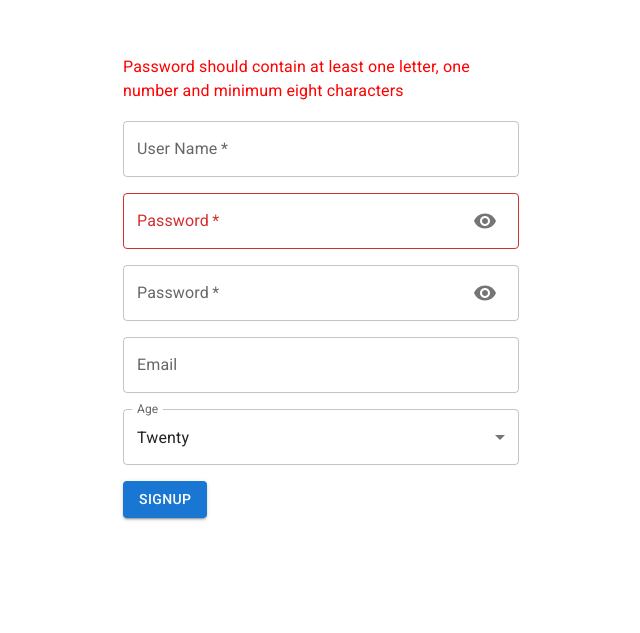
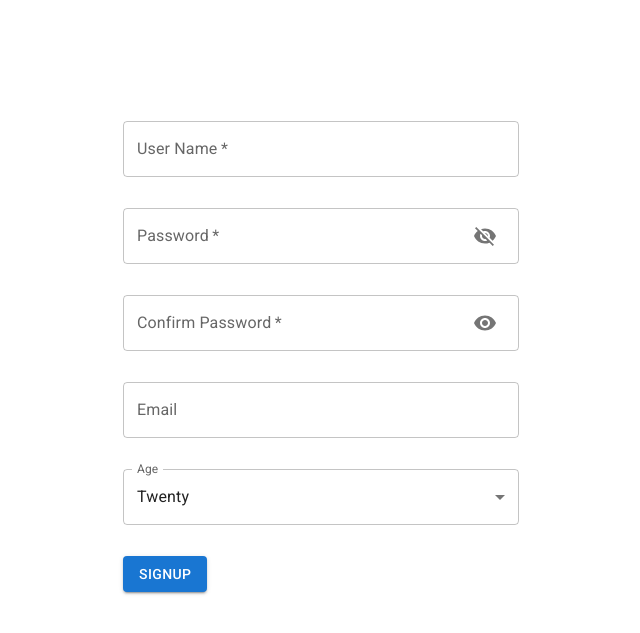
Before and after one commit to JanessaTech/new-to-do-mui, a React (Create React App) app in the folder front-end/to-do/: page /signup in a window 1280 px wide. Shown: the part 105-738 px from the top of the page, without its empty margins (319-959 px from the left). Built offline with nearby package versions, Linux system fonts and the light colour scheme.

Commit message:
refactor code for form validation

```diff
--- a/front-end/to-do/src/App.js
+++ b/front-end/to-do/src/App.js
@@ -4,11 +4,11 @@ import {
   Routes,
   Route
 } from 'react-router-dom'
-import Signup from "./components/Signup";
 import NoPage from "./components/NoPage";
 import Profile from "./components/Profile";
 import Todo from "./components/Todo";
 import Home from "./components/Home";
+import SignupForm from "./components/SignupForm";
 
 function App() {
   return (
@@ -16,7 +16,7 @@ function App() {
             <Routes>
                 <Route path="/" element={<Login />}/>
                 <Route path="login" element={<Login/>}/>
-                <Route path="signup" element={<Signup/>}/>
+                <Route path="signup" element={<SignupForm/>}/>
                 <Route path="home" element={<Home/>}>
                   <Route index element={<Profile/>} />
                   <Route path="profile" element={<Profile/>}></Route>
--- a/front-end/to-do/src/components/AddDialog.js
+++ b/front-end/to-do/src/components/AddDialog.js
@@ -1,5 +1,5 @@
 import { Avatar, Box, Button, Dialog, DialogActions, DialogContent, DialogTitle, TextField, Typography } from '@mui/material'
-import React from 'react'
+import React, { useEffect } from 'react'
 import PaperComponent from './PaperComponent'
 import { red } from '@mui/material/colors'
 
--- a/front-end/to-do/src/components/DeleteDialog.js
+++ b/front-end/to-do/src/components/DeleteDialog.js
@@ -1,4 +1,4 @@
-import { Avatar, Button, Dialog, DialogActions, DialogContent, DialogTitle, Typography } from '@mui/material'
+import { Avatar, Box, Button, Dialog, DialogActions, DialogContent, DialogTitle, Typography } from '@mui/material'
 import { red } from '@mui/material/colors'
 import React from 'react'
 import PaperComponent from './PaperComponent'
--- a/front-end/to-do/src/components/Signup.js
+++ b/front-end/to-do/src/components/Signup.js
@@ -1,39 +1,29 @@
 import React from 'react'
 import Box from '@mui/material/Box';
 import TextField from '@mui/material/TextField';
-import { Button, Container, CssBaseline, FormControl, IconButton, InputAdornment, InputLabel, MenuItem, OutlinedInput, Select } from '@mui/material';
+import { Button, Container, CssBaseline, FormControl, FormHelperText, IconButton, InputAdornment, InputLabel, MenuItem, OutlinedInput, Select } from '@mui/material';
 import { Visibility, VisibilityOff } from '@mui/icons-material';
 import { useEffect } from 'react';
 import axios from 'axios';
 import {useNavigate} from 'react-router-dom';
 
 
-export default function Signup() {
+export default function Signup({
+    register,
+    formHandleSubmit,
+    errors,
+  }) {
     const navigate = useNavigate();
     const [state, setState] = React.useState({
-        name: '',
-        inValidName: false,
-        showPassword1: false,
-        showPassword2: false,
-        password1: '',
-        password2: '',
-        inValidPassword: false,
-        mismatched: false,
+        showPassword: false,
+        showPasswordConfirm: false,
         errorMsg: '',
-        inValidEmail: false,
-        email: '',
         age: 20
     })
 
-    const handleSignup = (e) => {
-        e.preventDefault()
-        console.log('inValidUserName=', state.inValidName)
-        console.log('inValidPassword=', state.inValidPassword)
-        console.log('mismatched=', state.mismatched)
-        console.log('inValidEmail=', state.inValidEmail)
-        if (state.inValidName || state.inValidPassword ||state. mismatched || state.inValidEmail) return
-        console.log(`signup. username=${state.name}, password=${state.password1}, email=${state.email}, age=${state.age}`)
-
+    const handleSignup = (data) => {
+        console.log(data)
+        /*
         const signup = {
             name : state.name,
             password : state.password1,
@@ -57,118 +47,25 @@ export default function Signup() {
                     ...state,
                     errorMsg: err.response.data.message
                 })
-            })
-
-    }
-    const handleNameChange = (e) => {
-        e.preventDefault()
-        if (e.target.value.length > 10) {
-            setState({
-                ...state,
-                errorMsg: 'The length of user name should be not greater than 10',
-                inValidName: true,
-                name: e.target.value
-            })
-        } else {
-            setState({
-                ...state,
-                errorMsg: '',
-                inValidName: false,
-                name: e.target.value
-            })
-        }
+            })*/
     }
 
-    const handleClickShowPassword1 = (e) => {
+    const handleAgeChange = event => {
+        setState({...state, age: event.target.value});
+    }
+
+    const handleClickShowPassword = (e) => {
         e.preventDefault()
         setState({
             ...state,
-            showPassword1: !state.showPassword1
+            showPassword: !state.showPassword
         })
     }
-    const handleClickShowPassword2 = (e) => {
+    const handleClickShowPasswordConfirm = (e) => {
         e.preventDefault()
         setState({
             ...state,
-            showPassword2: !state.showPassword2
-        })
-    }
-
-    const handleEmailChange = (e) => {
-        e.preventDefault()
-        setState({
-            ...state,
-           email: e.target.value
-        })
-    }
-    const handlePassword1Change = (e) => {
-        e.preventDefault()
-        setState({
-            ...state,
-            password1: e.target.value
-        })
-    }
-    const handlePassword2Change = (e) => {
-        e.preventDefault()
-        if (e.target.value !== state.password1) {
-            setState({
-                ...state,
-                errorMsg: 'Password is not matched',
-                mismatched: true,
-                password2: e.target.value
-            })
-        } else {
-            setState({
-                ...state,
-                errorMsg:'',
-                mismatched: false,
-                password2: e.target.value
-            })
-        }
-    }
-
-    const validateEmail = () => {
-        const emailRegex = /^[A-Z0-9._%+-]+@[A-Z0-9.-]+\.[A-Z]{2,}$/i;
-        if (state.email.length > 0 && !emailRegex.test(state.email)) {
-            setState({
-                ...state,
-                inValidEmail: true,
-                errorMsg: 'Please input valid email'
-            })
-        } else {
-            setState({
-                ...state,
-                inValidEmail: false,
-                errorMsg: ''
-            })
-        }
-    }
-
-    const validatePassword = () => {
-        const passRegex = /^(?=.*[A-Za-z])(?=.*\d)[A-Za-z\d]{8,}$/
-        if (!passRegex.test(state.password1)) {
-            setState({
-                ...state,
-                errorMsg:'Password should contain at least one letter, one number and minimum eight characters',
-                inValidPassword: true
-            })
-        }else {
-            setState({
-                ...state,
-                errorMsg:'',
-                inValidPassword: false
-            })
-        }
-    }
-
-    useEffect(() => validateEmail(), [state.email])
-    useEffect(() => validatePassword(), [state.password1])
-
-    const handleAgeChange = (e) => {
-        e.preventDefault()
-        setState({
-            ...state,
-            age: e.target.value
+            showPasswordConfirm: !state.showPasswordConfirm
         })
     }
 
@@ -176,10 +73,10 @@ export default function Signup() {
         <Container maxWidth='xs'>
             <CssBaseline/>
             <Box sx={{display: 'flex'}}>
-                <Box component='form' onSubmit={handleSignup}
+                <Box component='form' onSubmit={formHandleSubmit(handleSignup)}
                 sx={{ mt: 20, width:1,
                     '& .MuiTextField-root,& .MuiFormControl-root': {
-                    mb: 2
+                    mb: 1
                     }
                   }}
                 noValidate autoComplete='off'
@@ -188,71 +85,91 @@ export default function Signup() {
                         {state.errorMsg}
                     </Box>
                     <TextField
+                        id='name'
+                        name='name'
                         label='User Name'
-                        variant="outlined"
-                        color='primary'
-                        error={state.inValidName}
-                        fullWidth
-                        required
-                        onChange={handleNameChange}
-                    ></TextField>
-                    <FormControl variant="outlined" fullWidth color='primary' required error={state.inValidPassword}>
-                        <InputLabel htmlFor="outlined-adornment-password">Password</InputLabel>
-                        <OutlinedInput
-                            id='password1'
-                            aria-label='toggle password visibility'
-                            label='Password'
-                            type={state.showPassword1 ? 'text': 'password'}
-                            endAdornment={
-                                <InputAdornment position='end'>
-                                    <IconButton onClick={handleClickShowPassword1}>
-                                        {state.showPassword1 ? <VisibilityOff/>: <Visibility /> }
-                                    </IconButton>
-                                </InputAdornment>}
-                            onChange={handlePassword1Change}
-                            />
-                    </FormControl>
-                    <FormControl variant="outlined" fullWidth color='primary' required error={state.mismatched}>
-                        <InputLabel htmlFor="outlined-adornment-password-again">Password</InputLabel>
-                        <OutlinedInput
-                            id='password2'
-                            aria-label='toggle password visibility'
-                            label='Password'
-                            type={state.showPassword2 ? 'text': 'password'}
-                            endAdornment={
-                                <InputAdornment position='end'>
-                                    <IconButton onClick={handleClickShowPassword2}>
-                                        {state.showPassword2 ? <VisibilityOff/>: <Visibility /> }
-                                    </IconButton>
-                                </InputAdornment>}
-                            onChange={handlePassword2Change}
-                            />
-
-                    </FormControl>
-                    <TextField
-                        label='Email'
+                        aria-label='User Name'
+                        {...register('name')}
                         variant="outlined"
                         color='primary'
                         fullWidth
+                        required
+                        error={errors.name ? true: false}
+                        helperText={errors.name ? errors.name.message : " "}
+                    ></TextField>
+                    <FormControl variant="outlined" fullWidth color='primary' required error={errors.password ? true: false}>
+                        <InputLabel htmlFor="outlined-adornment-password">Password</InputLabel>
+                        <OutlinedInput
+                            id='password'
+                            name="password"
+                            aria-label='toggle password visibility'
+                            label='Password'
+                            {...register('password')}
+                            type={state.showPassword ? 'text': 'password'}
+                            endAdornment={
+                                <InputAdornment position='end'>
+                                    <IconButton onClick={handleClickShowPassword}>
+                                        {state.showPassword ?  <Visibility />: <VisibilityOff/>}
+                                    </IconButton>
+                                </InputAdornment>}
+                            />
+                            <FormHelperText id="password-helper-text">
+                                {errors.password ? errors.password.message : " "}
+                            </FormHelperText>
+                    </FormControl>
+                    <FormControl variant="outlined" fullWidth color='primary' required error={errors.passwordConfirm ? true: false}>
+                        <InputLabel htmlFor="outlined-adornment-passwordConfirm">Confirm Password</InputLabel>
+                        <OutlinedInput
+                            id='passwordConfirm'
+                            name='passwordConfirm'
+                            label='Confirm Password'
+                            aria-label='toggle passwordConfirm visibility'
+                            {...register('passwordConfirm')}
+                            type={state.showPasswordConfirm ? 'text': 'password'}
+                            endAdornment={
+                                <InputAdornment position='end'>
+                                    <IconButton onClick={handleClickShowPasswordConfirm}>
+                                        {state.showPasswordConfirm ? <VisibilityOff/>: <Visibility /> }
+                                    </IconButton>
+                                </InputAdornment>}
+                            />
+                            <FormHelperText id="passwordConfirm-helper-text">
+                                {errors.passwordConfirm ? errors.passwordConfirm.message : " "}
+                            </FormHelperText>
+                    </FormControl>
+                    <TextField
+                        id='email'
+                        name='email'
+                        label='Email'
+                        aria-label='email'
+                        {...register('email')}
                         type='email'
-                        value={state.email}
-                        error={state.inValidEmail}
-                        onChange={handleEmailChange}
+                        variant="outlined"
+                        color='primary'
+                        fullWidth
+                        error={errors.email ? true: false}
+                        helperText={errors.email ? errors.email.message : " "}
                     ></TextField>
                     <FormControl fullWidth>
                         <InputLabel id="demo-simple-select-label">Age</InputLabel>
                         <Select
                             labelId="demo-simple-select-label"
                             id="demo-simple-select"
+                            label="Age"
+                            name='age'
                             value={state.age}
-                            label="Age"
+                            {...register('age')}
                             onChange={handleAgeChange}
+                            error={errors.age ? true: false}
                         >
-                            <MenuItem value={20}>Twenty</MenuItem>
+                            <MenuItem selected  value={20}>Twenty</MenuItem>
                             <MenuItem value={30}>Thirty</MenuItem>
                             <MenuItem value={40}>Forty</MenuItem>
                             <MenuItem value={50}>Fifty</MenuItem>
                         </Select>
+                        <FormHelperText id="age-helper-text">
+                                {errors.age ? errors.age.message : " "}
+                        </FormHelperText>
                     </FormControl>
                     <Button variant="contained" type="submit">Signup</Button>
                 </Box>
--- /dev/null
+++ b/front-end/to-do/src/components/SignupForm.js
@@ -0,0 +1,33 @@
+import { useForm } from "react-hook-form"
+import React from 'react'
+import * as yup from "yup"
+import { yupResolver } from "@hookform/resolvers/yup"
+import Signup from "./Signup"
+
+
+const schema = yup.object().shape({
+    name : yup.string().min(5).max(15).required('The length of User name must be between 5 and 15'),
+    password: yup
+            .string().required('Password is required')
+            .matches(/^(?=.*[A-Za-z])(?=.*\d)[A-Za-z\d]{8,}$/,
+            'Password should contain at least one letter, one number and minimum eight characters'),
+    passwordConfirm: yup
+                    .string().required("Passwords does not match")
+                    .oneOf([yup.ref("password"), null], "Passwords must match"),
+    email: yup.string().email("Incorrect email format").optional(),
+    age: yup.number().min(20).max(60).optional()
+})
+
+export default function SignupForm() {
+    const { register, handleSubmit, formState: { errors }, reset } = useForm({
+        resolver: yupResolver(schema)
+    })
+
+  return (
+    <Signup
+      register={register}
+      formHandleSubmit={handleSubmit}
+      errors={errors}
+    />
+  )
+}
--- a/front-end/to-do/src/components/Todo.js
+++ b/front-end/to-do/src/components/Todo.js
@@ -1,4 +1,4 @@
-import { Divider, Fab} from '@mui/material'
+import { Divider, Fab, IconButton, Snackbar} from '@mui/material'
 import { Box, Container } from '@mui/system'
 import React, { useEffect } from 'react'
 import AddIcon from '@mui/icons-material/Add';
@@ -9,6 +9,7 @@ import CustomCard from './CustomCard'
 import AddDialog from './AddDialog';
 import { UserContext } from './Home';
 import axios from 'axios';
+import CloseIcon from '@mui/icons-material/Close';
 
 export default function Todo() {
 
@@ -22,8 +23,9 @@ export default function Todo() {
     addOpen: false,
     editOpen: false,
     deleteOpen : false,
+    snackBarOpen: false,
     id: '',
-    title: 'xdxdxd',
+    title: '',
     body: '',
     error: '',
     toDelete: '',
@@ -59,7 +61,8 @@ export default function Todo() {
         .catch((error) => {
           setState({
             ...state,
-            error: error.response.data.message
+            error: error.response.data.message,
+            snackBarOpen: true
           })
         })
 }
@@ -82,7 +85,7 @@ export default function Todo() {
     setState({...state, deleteOpen: true, toDelete: id})
   }
   const cancelDelete = () => {
-    setState({...state, deleteOpen : false})
+    setState({...state, deleteOpen : false, error:''})
   }
   const submitDelete = (e) => {
     console.log(`todo #${state.toDelete} will be deleted`)
@@ -103,13 +106,14 @@ export default function Todo() {
                     newTodos.push(todo)
                 }
             }
-            setState({...state, todos : newTodos, deleteOpen : false})
+            setState({...state, todos : newTodos, deleteOpen : false, error:''})
         })
         .catch((error) => {
             setState({
                 ...state,
                 error: error.response.data.message,
-                deleteOpen: false
+                deleteOpen: false,
+                snackBarOpen: true
             })
         })
   }
@@ -123,7 +127,7 @@ export default function Todo() {
     setState({...state, id: found.id, title: found.title, body: found.body, editOpen: true})
   }
   const cancelUpdate = () => {
-    setState({...state, editOpen : false})
+    setState({...state, editOpen : false, error:''})
   }
   const submitEdit = (e, id, newTitle, newBody) => {
     console.log('submit changes after editing')
@@ -156,13 +160,14 @@ export default function Todo() {
                         newTodos.push({id: id, title: title, body: body})
                     }
                 }
-                setState({...state, todos: newTodos, editOpen: false})
+                setState({...state, todos: newTodos, editOpen: false, error:''})
             })
             .catch((error) => {
                 setState({
                     ...state,
                     error: error.response.data.message,
-                    editOpen: false
+                    editOpen: false,
+                    snackBarOpen: true
                 })
             })
   }
@@ -172,7 +177,7 @@ export default function Todo() {
     setState({...state, addOpen:true})
   }
   const cancleAdd = () => {
-    setState({...state, addOpen : false})
+    setState({...state, addOpen : false, error:''})
   }
   const submitAdd = (e, newTitle, newBody) => {
     console.log('submit changes after adding')
@@ -208,18 +213,38 @@ export default function Todo() {
                 setState({
                   ...state,
                   todos: newTodos,
-                  addOpen: false
+                  addOpen: false,
+                  error:''
                 })
             })
             .catch((error) => {
-              console.log('run error')
+              console.log(error.response.data.message)
                 setState({
                     ...state,
                     error: error.response.data.message,
-                    addOpen: false
+                    addOpen: false,
+                    snackBarOpen: true
                 })
             })
   }
+
+  const closeErrorPopup = () => {
+    setState({...state, error:'', snackBarOpen: false})
+  }
+
+  const errorPopup = (
+    <Box>
+      <IconButton
+        size="small"
+        aria-label="close"
+        color="inherit"
+        onClick={closeErrorPopup}
+      >
+        <CloseIcon fontSize="small" />
+      </IconButton>
+    </Box>
+
+  )
 
   return (
     <Container>
@@ -234,9 +259,16 @@ export default function Todo() {
         }
       </Box>
       <ViewDialog open={state.viewOpen} closeView={closeView} id={state.id} title={state.title} body={state.body}/>
-      <DeleteDialog open={state.deleteOpen} cancelDelete={cancelDelete} submitDelete={submitDelete} id={state.toDelete}/>
+      {state.deleteOpen && <DeleteDialog open={state.deleteOpen} cancelDelete={cancelDelete} submitDelete={submitDelete} id={state.toDelete}/>}
       {state.editOpen &&  <UpdateDialog open={state.editOpen} cancelUpdate={cancelUpdate} submitEdit={submitEdit} id={state.id} title={state.title} body={state.body}/>}
       {state.addOpen && <AddDialog open={state.addOpen} cancleAdd={cancleAdd} submitAdd={submitAdd}/>}
+      <Snackbar sx={{color: 'error.main'}}
+        open={state.snackBarOpen}
+        autoHideDuration={6000}
+        onClose={closeErrorPopup}
+        message={state.error}
+        action={errorPopup}>
+      </Snackbar>
     </Container>
   )
 }
```
Also changed, not shown: front-end/to-do/package.json (+7 -1 lines), front-end/to-do/src/schemas/signup.js (added, +7 -0 lines), 2 other files (tests, documents, lock files or other folders).
